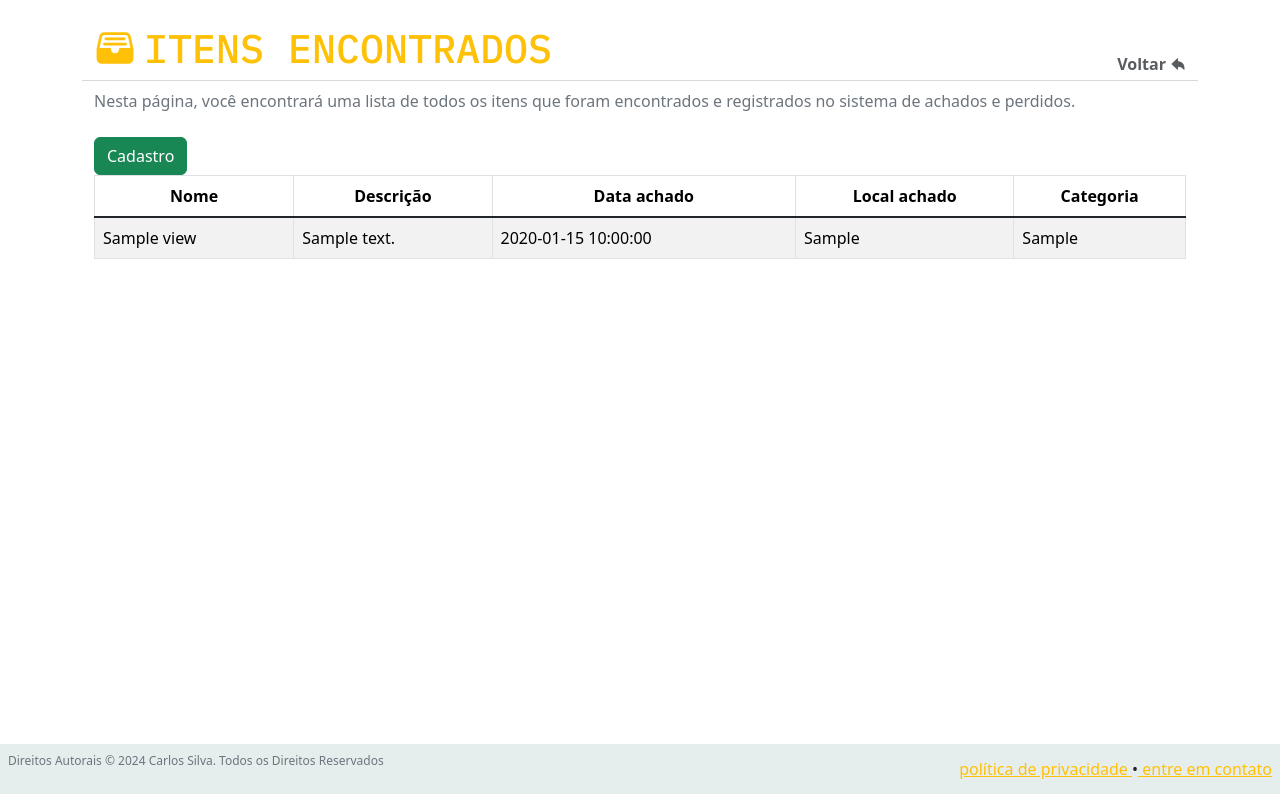
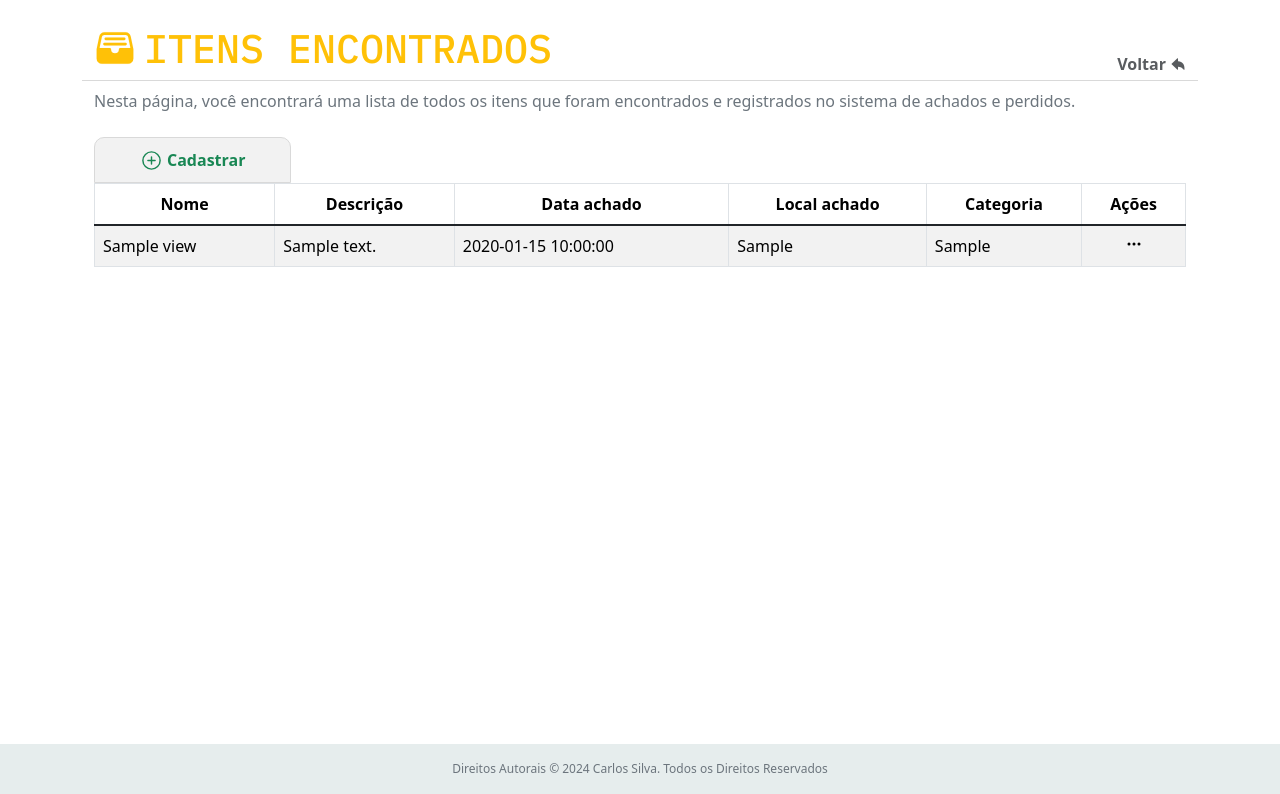
Before and after one commit to DevCarlosSilva/achados-e-perdidos, a PHP site: page /cruds/foundItems.php in a window 1280 px wide. Shown: the part 62-856 px from the top of the page. Run offline with PHP 8.4, Linux system fonts and the light colour scheme; the visitor is signed in with stand-in values (Sample User, id 1); tables that the repository leaves empty or names only in its code hold one stand-in row (values such as "Sample post").

Commit message:
Updated crud

```diff
--- a/site/cruds/css/style.css
+++ b/site/cruds/css/style.css
@@ -121,3 +121,20 @@ main {
   width: 30px;
   height: 30px;
 }
+.add-item-button {
+  background-color: #f2f2f2;
+  color: #198754;
+  padding: 10px 45px;
+  border: 1px solid #d9d9d9;
+  border-radius: 10px 10px 0 0;
+  transition: all 0.2s;
+}
+.add-item-button:hover {
+  background-color: #198754;
+  color: #f2f2f2;
+  border: 1px solid #157046;
+}
+.add-item-icon {
+  width: 23px;
+  height: 23px;
+}
--- a/site/cruds/foundItems.php
+++ b/site/cruds/foundItems.php
@@ -13,7 +13,7 @@ require 'template/header.php';
   </div>
   <div class="page-title-divider w-100 mb-2"></div>
   <div class="container">
-    <span class="text-secondary">Nesta página, você encontrará uma lista de todos os itens que foram encontrados e registrados no sistema de achados e perdidos.</span>
+    <span class="text-secondary mb-4 d-block">Nesta página, você encontrará uma lista de todos os itens que foram encontrados e registrados no sistema de achados e perdidos.</span>
     <?php
     require '../database/dbConfig.php';
     $sql = 'SELECT * FROM found_items_view';
@@ -21,11 +21,12 @@ require 'template/header.php';
     $stmt->execute();
     $found_items_view = $stmt->fetchAll(PDO::FETCH_ASSOC);
     if (count($found_items_view) > 0) {
+      if ($_SESSION['role'] == 1) {
+        echo '<button class="fw-semibold add-item-button d-flex align-items-center"><ion-icon name="add-circle-outline" class="me-1 add-item-icon"></ion-icon>Cadastrar</button>';
+      }
     ?>
-      <div class="table-responsive mt-4 mb-3">
+      <div class="table-responsive">
         <table class="table table-striped table-hover table-bordered">
-          <button class="btn btn-success btn-item-register">Cadastro</button>
-          <!-- btn register - style.css - border radius -->
           <thead>
             <tr>
               <th class="text-center">Nome</th>
@@ -33,17 +34,36 @@ require 'template/header.php';
               <th class="text-center">Data achado</th>
               <th class="text-center">Local achado</th>
               <th class="text-center">Categoria</th>
+              <?php
+              if ($_SESSION['role'] == 1) {
+                echo '<th class="text-center">Ações</th>';
+              }
+              ?>
             </tr>
           </thead>
           <tbody class="table-group-divider">
             <?php
             foreach ($found_items_view as $item) {
               echo '<tr>';
-              echo '<td>' . $item['name'] . '</td>';
-              echo '<td>' . $item['description'] . '</td>';
-              echo '<td>' . $item['date_of_find'] . '</td>';
-              echo '<td>' . $item['place_of_find'] . '</td>';
-              echo '<td>' . $item['category'] . '</td>';
+              echo '<td class="align-middle">' . $item['name'] . '</td>';
+              echo '<td class="align-middle">' . $item['description'] . '</td>';
+              echo '<td class="align-middle">' . $item['date_of_find'] . '</td>';
+              echo '<td class="align-middle">' . $item['place_of_find'] . '</td>';
+              echo '<td class="align-middle">' . $item['category'] . '</td>';
+              if ($_SESSION['role'] == 1) {
+                echo '<td class="text-center align-middle">';
+            ?>
+                <div class="dropdown-center">
+                  <ion-icon name="ellipsis-horizontal" class="dropdown-toggle" type="button" data-bs-toggle="dropdown" aria-expanded="false"></ion-icon>
+                  <ul class="dropdown-menu">
+                    <li><a class="dropdown-item" href="#">Action</a></li>
+                    <li><a class="dropdown-item" href="#">Action two</a></li>
+                    <li><a class="dropdown-item" href="#">Action three</a></li>
+                  </ul>
+                </div>
+            <?php
+                echo '</td>';
+              }
               echo '</tr>';
             }
             ?>
--- a/site/cruds/template/footer.php
+++ b/site/cruds/template/footer.php
@@ -1,7 +1,6 @@
 <!-- footer -->
-<footer class="d-flex justify-content-between align-items-center container-fluid p-2 logo-gray-bg">
-  <p class="text-secondary copyright ">Direitos Autorais © 2024 Carlos Silva. Todos os Direitos Reservados</p>
-  <div class="ms-2"><a href="index.php" class="text-warning">política de privacidade </a>•<a href="index.php" class="text-warning"> entre em contato</a></div>
+<footer class="container-fluid p-3 logo-gray-bg text-center">
+  <div class="text-secondary copyright">Direitos Autorais © 2024 Carlos Silva. Todos os Direitos Reservados</div>
 </footer>
 <link rel="stylesheet" href="css/style.css">
 <!-- ionicons -->
```
